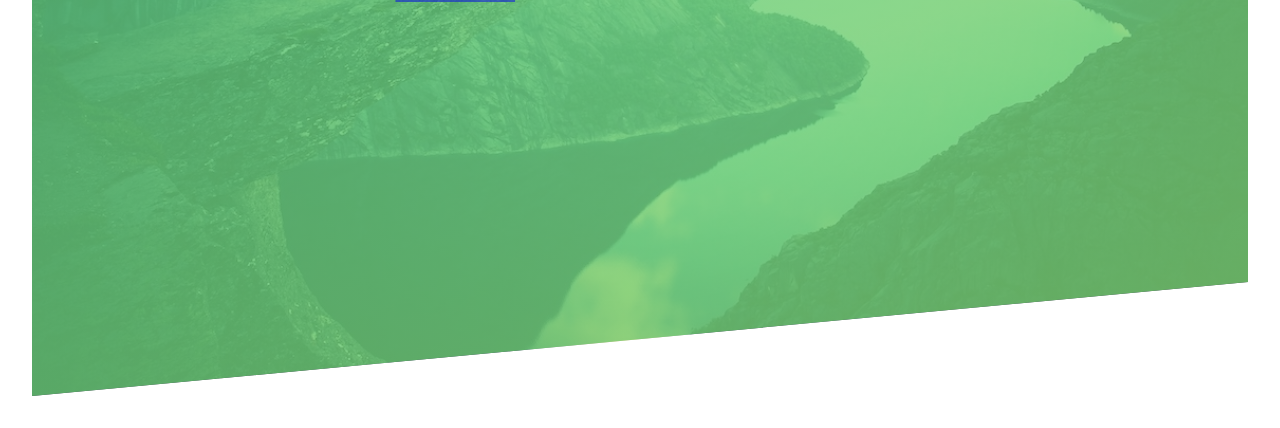
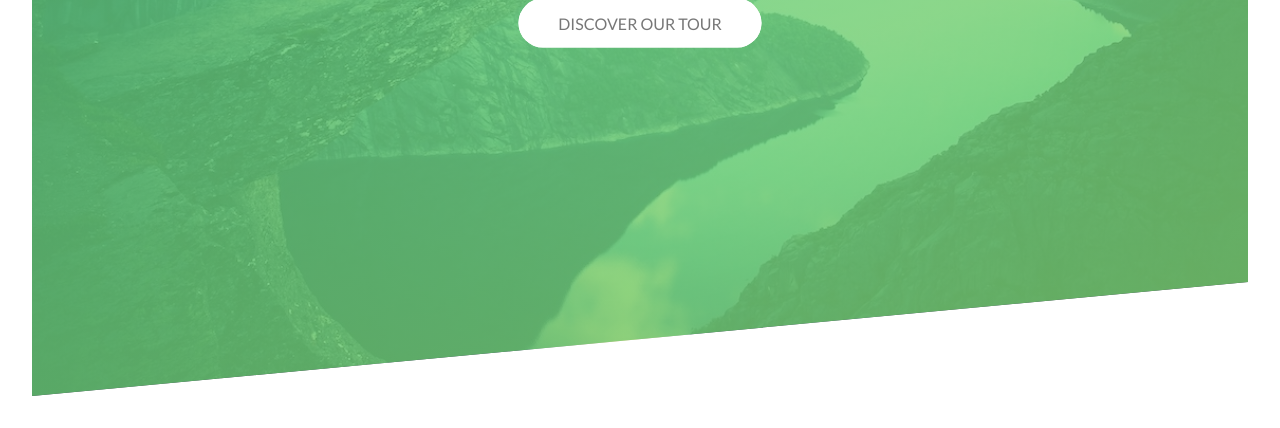
Before and after one commit to toeydevelopment/advanced-css-training, a website: page index.html in a window 1280 px wide. Shown: the part 396-824 px from the top of the page. Drawn offline with Linux system fonts and the light colour scheme.

Commit message:
:zap: :zap: done btn

```diff
--- a/index.html
+++ b/index.html
@@ -24,7 +24,7 @@
           <span class="header__primary-main">Outdoors</span>
           <span class="header__primary-sub">Is where life happens</span>
         </h1>
-        <a href="#" class="btn btn-white">discover our tour</a>
+        <a href="#" class="btn btn-white btn-animate">discover our tour</a>
       </div>
     </header>
   </body>
--- a/scss/main.scss
+++ b/scss/main.scss
@@ -43,12 +43,15 @@ body {
   top: 40%;
   left: 50%;
   transform: translate(-50%, -50%);
+  text-align: center;
 }
 
 .header__primary {
   text-align: center;
   color: white;
   font-weight: 400;
+  backface-visibility: hidden;
+  margin-bottom: 60px;
 }
 
 .header__primary-main {
@@ -67,6 +70,57 @@ body {
   animation: moveInRight 2s;
 }
 
+.btn:link,
+.btn:visited {
+  display: inline-block;
+  text-transform: uppercase;
+  text-decoration: none;
+  padding: 15px 40px;
+  transition: all 0.3s;
+  border-radius: 100px;
+  position: relative;
+}
+
+.btn:hover {
+  transform: translateY(-10px);
+  box-shadow: 0 10px 20px rgba(#000, 0.3);
+}
+
+.btn:active {
+  transform: translateY(-5px);
+  box-shadow: 0 5px 10px rgba(#000, 0.3);
+}
+
+.btn-white {
+  color: #777;
+  background: white;
+}
+
+.btn::after {
+  content: "";
+  display: inline-block;
+  height: 100%;
+  width: 100%;
+  position: absolute;
+  top: 0;
+  left: 0;
+  z-index: -1;
+  transition: all 0.3s;
+  border-radius: 100px;
+}
+
+.btn:hover::after {
+  transform: scaleX(1.4) scaleY(1.6);
+  opacity: 0;
+}
+.btn-white::after {
+  background-color: #fff;
+}
+
+.btn-animate {
+  animation: moveBtnIn 2s ease-out .75s;
+  animation-fill-mode: backwards;
+}
 
 @keyframes moveInLeft {
   0% {
@@ -99,3 +153,14 @@ body {
     opacity: 1;
   }
 }
+
+@keyframes moveBtnIn {
+  0% {
+    transform: translateY(10%);
+    opacity: 0;
+  }
+
+  100% {
+    transform: translateY(0);
+  }
+}
```
Also changed, not shown: css/style.css.
